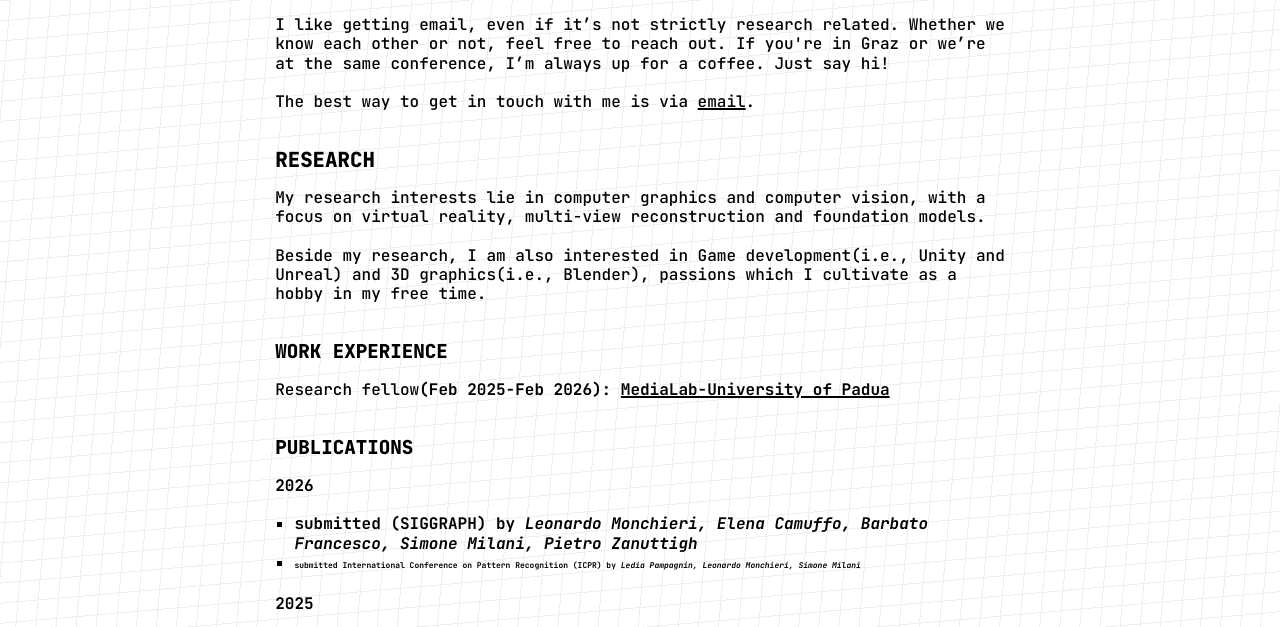
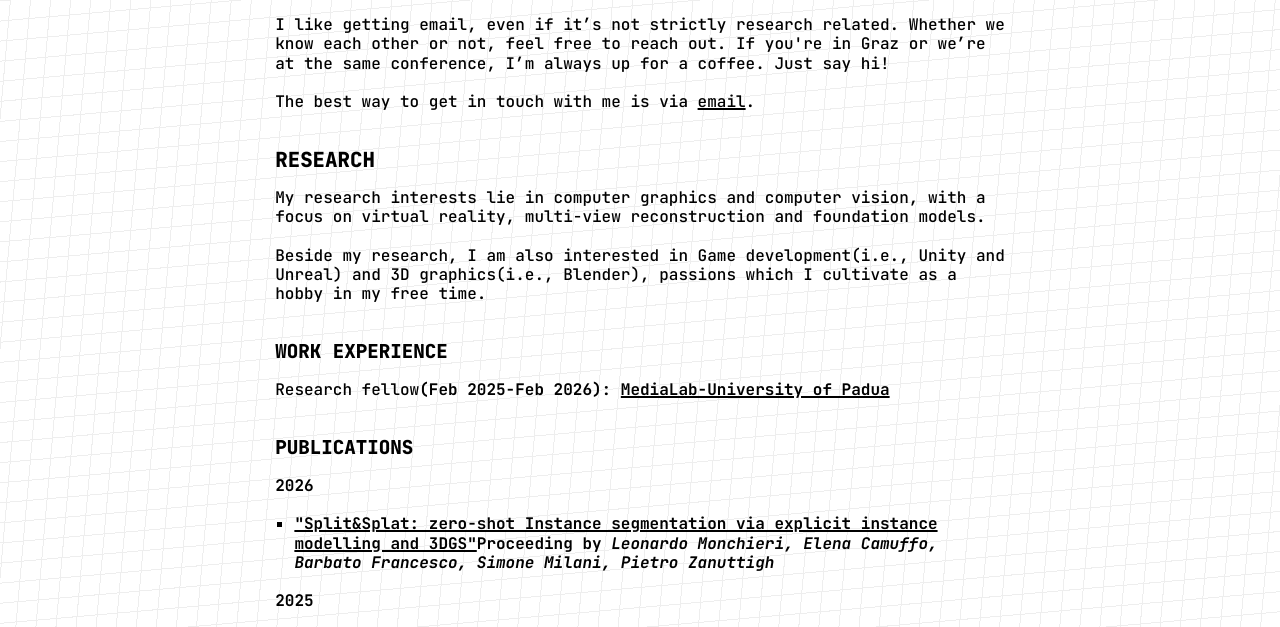
Before and after one commit to LeonardoMonchieri/LeonardoMonchieri.github.io, a plain HTML site: page index.html in a window 1280 px wide. Shown: the part 116-743 px from the top of the page. Drawn offline with Linux system fonts and the light colour scheme.

Commit message:
TU Graz update

```diff
--- a/index.html
+++ b/index.html
@@ -100,13 +100,13 @@
       <p> 2026</p>
       <ul>
         <li>
-          <b>submitted</b> (SIGGRAPH)  by <em>Leonardo Monchieri, Elena Camuffo, Barbato Francesco, Simone Milani, Pietro Zanuttigh</em>
+          <a href="https://arxiv.org/html/2602.03809v1">"Split&Splat: zero-shot Instance segmentation via explicit instance modelling and 3DGS"</a><b>Proceeding</b>  by <em>Leonardo Monchieri, Elena Camuffo, Barbato Francesco, Simone Milani, Pietro Zanuttigh</em>
         </li>
-        <li>
+        <!-- <li>
           <span class="small">
             <b>submitted</b> International Conference on Pattern Recognition (ICPR)  by <em>Ledia Pampagnin, Leonardo Monchieri, Simone Milani</em>
           </span>
-        </li>
+        </li> -->
       </ul>
 
       <p> 2025</p>
```
